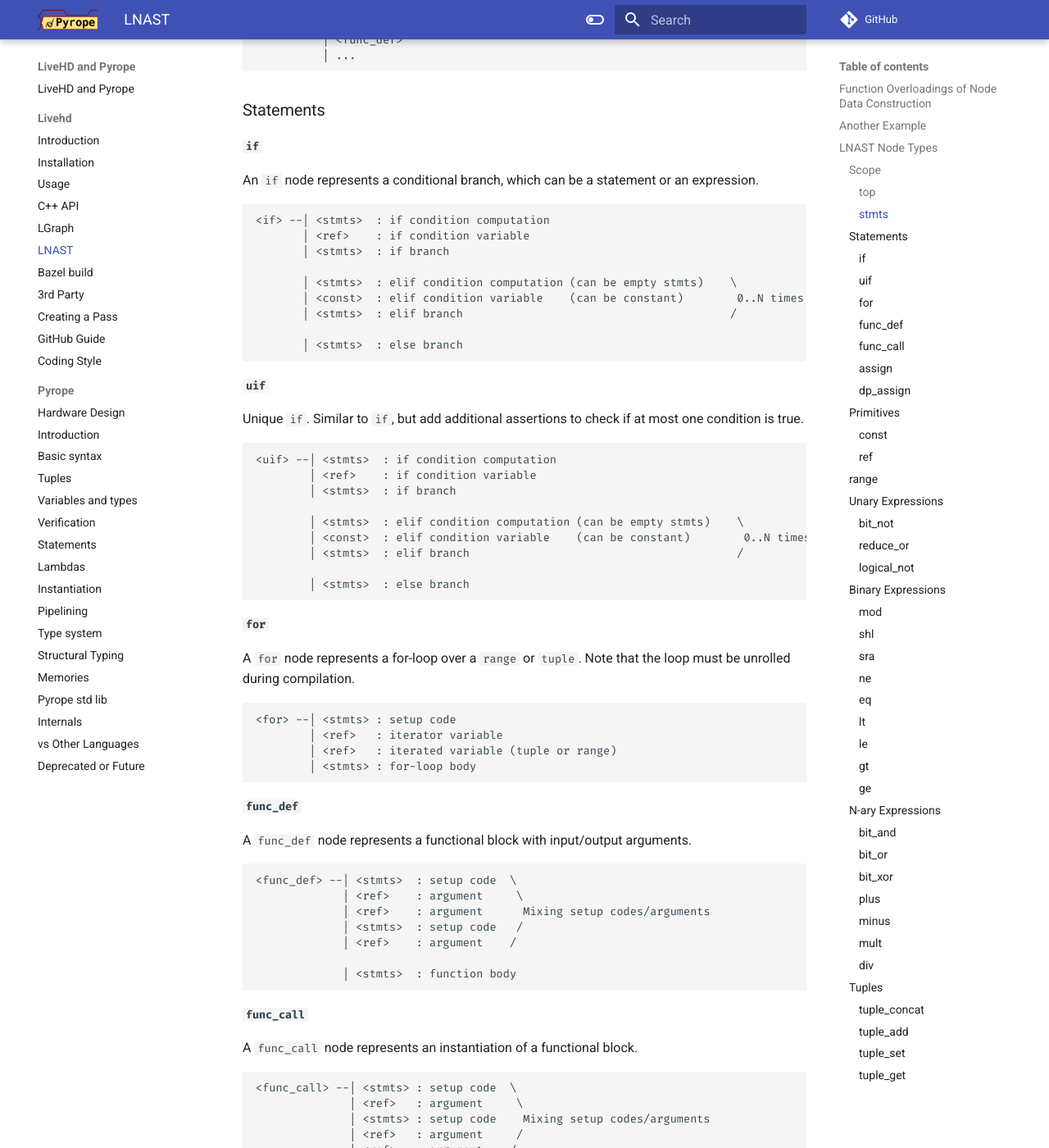
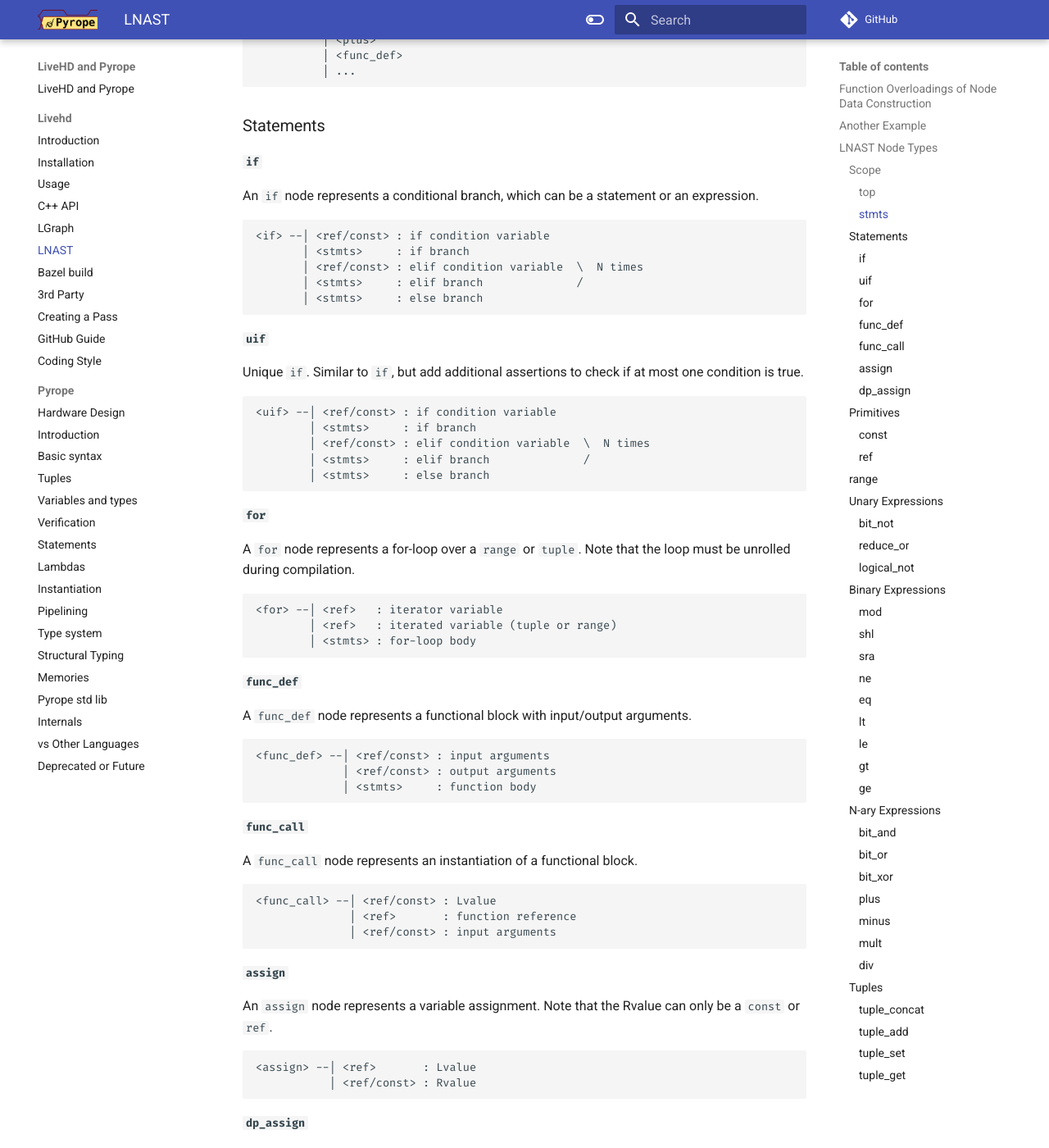
Before and after one commit to masc-ucsc/docs, an MkDocs documentation site: the page built from docs/livehd/06-lnast.md, in a window 1280 px wide and 1400 px high, scrolled down 2253 px. Shown: the whole window at 82% size. Built offline with MkDocs 1.6.1 and Material for MkDocs 9.7.7, drawn with Linux system fonts in a browser that asks for light colours; comment, search, counter and statistics services are not loaded; some of the changed text lies outside the part shown.

Commit message:
update lnast spec

````diff
--- a/docs/livehd/06-lnast.md
+++ b/docs/livehd/06-lnast.md
@@ -81,7 +81,8 @@
 A `stmts` node represents a sequence of statements.
 
 ```
-<stmts> --| <assign>
+<stmts> --| <const>     : scope name
+          | <assign>
           | <plus>
           | <func_def>
           | ...
@@ -94,15 +95,11 @@
 expression.
 
 ```
-<if> --| <stmts>  : if condition computation
-       | <ref>    : if condition variable
-       | <stmts>  : if branch
-
-       | <stmts>  : elif condition computation (can be empty stmts)    \
-       | <const>  : elif condition variable    (can be constant)        0..N times
-       | <stmts>  : elif branch                                        /
-
-       | <stmts>  : else branch
+<if> --| <ref/const> : if condition variable
+       | <stmts>     : if branch
+       | <ref/const> : elif condition variable  \  N times
+       | <stmts>     : elif branch              /
+       | <stmts>     : else branch
 ```
 
 #### `uif`
@@ -110,15 +107,11 @@
 is true.
 
 ```
-<uif> --| <stmts>  : if condition computation
-        | <ref>    : if condition variable
-        | <stmts>  : if branch
-
-        | <stmts>  : elif condition computation (can be empty stmts)    \
-        | <const>  : elif condition variable    (can be constant)        0..N times
-        | <stmts>  : elif branch                                        /
-
-        | <stmts>  : else branch
+<uif> --| <ref/const> : if condition variable
+        | <stmts>     : if branch
+        | <ref/const> : elif condition variable  \  N times
+        | <stmts>     : elif branch              /
+        | <stmts>     : else branch
 ```
 
 #### `for`
@@ -126,8 +119,7 @@
 must be unrolled during compilation.
 
 ```
-<for> --| <stmts> : setup code
-        | <ref>   : iterator variable
+<for> --| <ref>   : iterator variable
         | <ref>   : iterated variable (tuple or range)
         | <stmts> : for-loop body
 ```
@@ -136,24 +128,18 @@
 A `func_def` node represents a functional block with input/output arguments.
 
 ```
-<func_def> --| <stmts>  : setup code  \
-             | <ref>    : argument     \
-             | <ref>    : argument      Mixing setup codes/arguments
-             | <stmts>  : setup code   /
-             | <ref>    : argument    /
-
-             | <stmts>  : function body
+<func_def> --| <ref/const> : input arguments
+             | <ref/const> : output arguments
+             | <stmts>     : function body
 ```
 
 #### `func_call`
 A `func_call` node represents an instantiation of a functional block.
 
 ```
-<func_call> --| <stmts> : setup code  \
-              | <ref>   : argument     \
-              | <stmts> : setup code    Mixing setup codes/arguments
-              | <ref>   : argument     /
-              | <ref>   : argument    /
+<func_call> --| <ref/const> : Lvalue
+              | <ref>       : function reference
+              | <ref/const> : input arguments
 ```
 
 #### `assign`
@@ -207,30 +187,30 @@
 ### Unary Expressions
 
 ```
-<op> --| <ref>            : Rvalue
-       | <ref> or <const> : Lvalue
+<op> --| <ref>       : Lvalue
+       | <ref/const> : Rvalue
 ```
 #### `bit_not`
-Bitwise not. Flip all Lvalue bits.
+Bitwise not. Flip all Rvalue bits.
 #### `reduce_or`
 Or all Lvalue bits.
 #### `logical_not`
-Logical Not. Flip Lvalue where Lvalue must be a boolean.
+Logical Not. Flip Rvalue where Rvalue must be a boolean.
 
 ### Binary Expressions
 
 ```
-<op> --| <ref>            : Rvalue
-       | <ref> or <const> : L-1
-       | <ref> or <const> : L-2
+<op> --| <ref>       : Lvalue
+       | <ref/const> : R-1
+       | <ref/const> : R-2
 ```
 
 #### `mod`
-Modulo of L-1 over L-2.
+Modulo of R-1 over R-2.
 #### `shl`
-Left-shift L-1 by L-2.
+Left-shift R-1 by R-2.
 #### `sra`
-Right-shift L-1 by L-2.
+Right-shift R-1 by R-2.
 #### `ne`
 Not equal to.
 #### `eq`
@@ -247,12 +227,12 @@
 ### N-ary Expressions
 
 ```
-<op> --| <ref>            : Rvalue
-       | <ref> or <const> : L-1     \
-       | <ref> or <const> : L-2      \
-       | <ref> or <const> : L-3       2 or more values
-       | ...                         /
-       | <ref> or <const> : L-N     /
+<op> --| <ref>       : Lvalue
+       | <ref/const> : R-1     \
+       | <ref/const> : R-2      \
+       | <ref/const> : R-3       2 or more values
+       | ...                    /
+       | <ref/const> : R-N     /
 ```
 
 #### `bit_and`
@@ -262,49 +242,53 @@
 #### `bit_xor`
 Bitwise xor.
 #### `plus`
-Summation of L's.
+Summation of R-1 to R-N.
 #### `minus`
-L-1 minus summation of L-2 to L-N.
+R-1 minus summation of R-2 to R-N.
 #### `mult`
-Product of L's.
+Product of R-1 to R-N.
 #### `div`
-L-1 divided by product of L-2 to L-N
+R-1 divided by product of R-2 to R-N
 
 ### Tuples
 #### `tuple_concat`
 ```
-<tuple_concat> --| <ref> : Rvalue
-                 | <ref> : L-1 (tuple)
-                 | <ref> : L-2 (tuple)
+<tuple_concat> --| <ref> : Lvalue
+                 | <ref> : R-1 (tuple)
+                 | <ref> : R-2 (tuple)
+                 | ...
+                 | <ref> : R-N (tuple)
 ```
 
 #### `tuple_add`
 ```
-<tuple_add> --| <ref> : Rvalue
-              | <assign> --| <ref>    \ Field 0
-                           | <ref>    /
-              | <assign> --| <ref>    \ Field 1
-                           | <const>  /
+<tuple_add> --| <ref> : Lvalue
+              | <ref/const>
+              | <assign> --| <ref>       \ Field 0
+                           | <ref/const> /
+              | <assign> --| <ref>       \ Field 1
+                           | <ref/const> /
               |  ...
-              | <assign> --| <ref>    \ Field N
-                           | <ref>    /
+              | <assign> --| <ref>       \ Field N
+                           | <ref/const> /
 ```
 
 #### `tuple_set`
 ```
-<tuple_set> --| <ref>            : Rvalue
-              | <ref> or <const> : 1st-level selection   \
-              | ...                                       0..N selections
-              | <ref> or <const> : nth-level selection   /
-              | <ref> or <const> : Lvalue
+<tuple_set> --| <ref>        : Lvalue
+              | <ref/<const> : 1st-level selection   \
+              | ...                                   1..N selections
+              | <ref/<const> : Nth-level selection   /
+              | <ref/<const> : Rvalue
 ```
 
 #### `tuple_get`
 ```
-<tuple_get> --| <ref>            : Lvalue
-              | <ref> or <const> : 1st-level selection   \
-              | ...                                       0..N selections
-              | <ref> or <const> : nth-level selection   /
+<tuple_get> --| <ref>       : Lvalue
+              | <ref>       : Rvalue (selected from this value)
+              | <ref/const> : 1st-level selection   \
+              | ...                                  1..N selections
+              | <ref/const> : Nth-level selection   /
 ```
 
 # Module Input, Output, and Register Declaration
````
Also changed, not shown: other parts of docs/livehd/06-lnast.md (+4 -10 lines).
